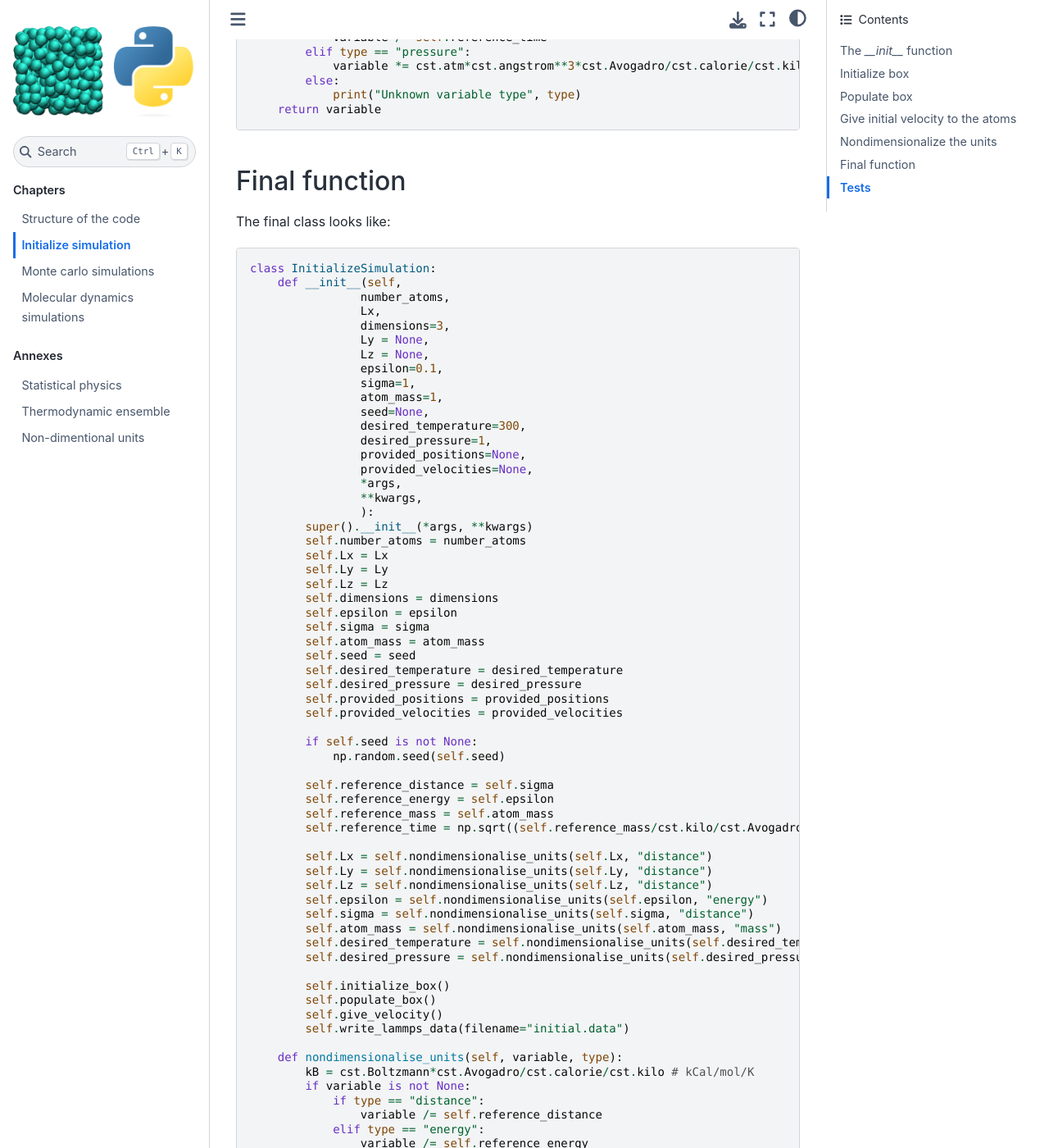
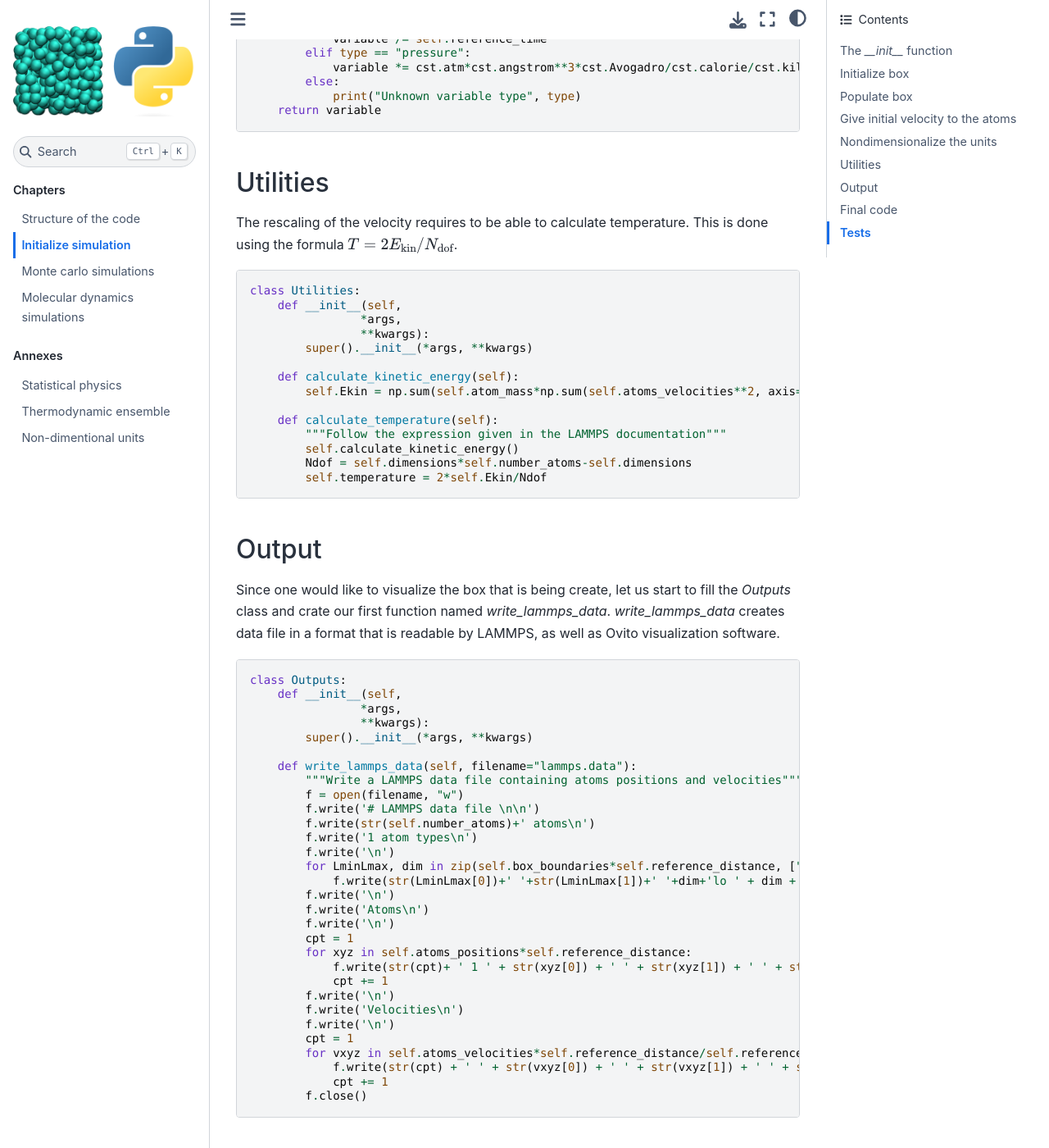
Before and after one commit to mdcourse/mdcourse.github.io, a Sphinx documentation site: the page built from docs/source/chapters/chapter2.rst, in a window 1280 px wide and 1400 px high, scrolled down 3464 px. Shown: the whole window at 82% size. Built offline with Sphinx 7.4.7 and the Sphinx Book theme 1.1.4, drawn with Linux system fonts in a browser that asks for light colours; some of the changed text lies outside the part shown.

```diff
--- a/docs/source/chapters/chapter2.rst
+++ b/docs/source/chapters/chapter2.rst
@@ -141,7 +141,7 @@ Providing the atoms with an initial velocity is useful to reach the target tempe
 Commonly, one can make sure that no overall translational nor rotational momentum is given
 to the atoms.
 
-The scale :math:`\sqrt \left(1+((T_0/T)-1) \right)` is used to rescale the velocity of the
+The scale :math:`\sqrt{[ 1+((T_0/T-1) ]}` is used to rescale the velocity of the
 atoms so that the temperature of the system goes from :math:`T`, the current temperature,
 to :math:`T_0`, the desired temperature.
 
@@ -175,12 +175,79 @@ and mass (:math:`\mass`) as provided by default.
                 print("Unknown variable type", type)
         return variable
 
-Final function
---------------
+Utilities
+---------
 
-The final class looks like:
+The rescaling of the velocity requires to be able to calculate temperature. This is
+done using the formula :math:`T = 2 E_\text{kin} / N_\text{dof}`.
 
 .. code-block:: python
+
+    class Utilities:
+        def __init__(self,
+                    *args,
+                    **kwargs):
+            super().__init__(*args, **kwargs)
+
+        def calculate_kinetic_energy(self):
+            self.Ekin = np.sum(self.atom_mass*np.sum(self.atoms_velocities**2, axis=1)/2)
+
+        def calculate_temperature(self):
+            """Follow the expression given in the LAMMPS documentation"""
+            self.calculate_kinetic_energy()
+            Ndof = self.dimensions*self.number_atoms-self.dimensions
+            self.temperature = 2*self.Ekin/Ndof
+
+Output
+------
+
+Since one would like to visualize the box that is being create, let us start to fill the
+*Outputs* class and crate our first function named *write_lammps_data*. *write_lammps_data*
+creates data file in a format that is readable by LAMMPS, as well as Ovito visualization
+software.
+
+.. code-block:: python
+
+    class Outputs:
+        def __init__(self,
+                    *args,
+                    **kwargs):
+            super().__init__(*args, **kwargs)
+
+        def write_lammps_data(self, filename="lammps.data"):
+            """Write a LAMMPS data file containing atoms positions and velocities"""
+            f = open(filename, "w")
+            f.write('# LAMMPS data file \n\n')
+            f.write(str(self.number_atoms)+' atoms\n')
+            f.write('1 atom types\n')
+            f.write('\n')
+            for LminLmax, dim in zip(self.box_boundaries*self.reference_distance, ["x", "y", "z"]):
+                f.write(str(LminLmax[0])+' '+str(LminLmax[1])+' '+dim+'lo ' + dim +  'hi\n')
+            f.write('\n')
+            f.write('Atoms\n')
+            f.write('\n')
+            cpt = 1
+            for xyz in self.atoms_positions*self.reference_distance:
+                f.write(str(cpt)+ ' 1 ' + str(xyz[0]) + ' ' + str(xyz[1]) + ' ' + str(xyz[2]) +'\n')
+                cpt += 1
+            f.write('\n')
+            f.write('Velocities\n')
+            f.write('\n')
+            cpt = 1
+            for vxyz in self.atoms_velocities*self.reference_distance/self.reference_time:
+                f.write(str(cpt) + ' ' + str(vxyz[0]) + ' ' + str(vxyz[1]) + ' ' + str(vxyz[2]) +'\n')
+                cpt += 1
+            f.close()
+
+Final code
+----------
+
+The currently written code is:
+
+.. code-block:: python
+
+    from scipy import constants as cst
+    import numpy as np
 
     class InitializeSimulation:
         def __init__(self,
@@ -292,6 +359,54 @@ The final class looks like:
             scale = np.sqrt(1+((self.desired_temperature/self.temperature)-1))
             self.atoms_velocities *= scale
 
+
+    class Utilities:
+        def __init__(self,
+                    *args,
+                    **kwargs):
+            super().__init__(*args, **kwargs)
+
+        def calculate_kinetic_energy(self):
+            self.Ekin = np.sum(self.atom_mass*np.sum(self.atoms_velocities**2, axis=1)/2)
+
+        def calculate_temperature(self):
+            """Follow the expression given in the LAMMPS documentation"""
+            self.calculate_kinetic_energy()
+            Ndof = self.dimensions*self.number_atoms-self.dimensions
+            self.temperature = 2*self.Ekin/Ndof
+
+
+    class Outputs:
+        def __init__(self,
+                    *args,
+                    **kwargs):
+            super().__init__(*args, **kwargs)
+
+        def write_lammps_data(self, filename="lammps.data"):
+            """Write a LAMMPS data file containing atoms positions and velocities"""
+            f = open(filename, "w")
+            f.write('# LAMMPS data file \n\n')
+            f.write(str(self.number_atoms)+' atoms\n')
+            f.write('1 atom types\n')
+            f.write('\n')
+            for LminLmax, dim in zip(self.box_boundaries*self.reference_distance, ["x", "y", "z"]):
+                f.write(str(LminLmax[0])+' '+str(LminLmax[1])+' '+dim+'lo ' + dim +  'hi\n')
+            f.write('\n')
+            f.write('Atoms\n')
+            f.write('\n')
+            cpt = 1
+            for xyz in self.atoms_positions*self.reference_distance:
+                f.write(str(cpt)+ ' 1 ' + str(xyz[0]) + ' ' + str(xyz[1]) + ' ' + str(xyz[2]) +'\n')
+                cpt += 1
+            f.write('\n')
+            f.write('Velocities\n')
+            f.write('\n')
+            cpt = 1
+            for vxyz in self.atoms_velocities*self.reference_distance/self.reference_time:
+                f.write(str(cpt) + ' ' + str(vxyz[0]) + ' ' + str(vxyz[1]) + ' ' + str(vxyz[2]) +'\n')
+                cpt += 1
+            f.close()
+
 Tests
 -----
 
--- a/docs/source/conf.py
+++ b/docs/source/conf.py
@@ -1,6 +1,6 @@
 # Configuration file for the Sphinx documentation builder.
 
-project = 'learn-ms-with-python'
+project = 'learn-molecular-simulaion-with-python'
 copyright = 'All source code is available under the GNU General Public License v3.0'
 author = 'Simon Gravelle'
 release = '0.0.0'
@@ -11,7 +11,12 @@ templates_path = ['_templates']
 exclude_patterns = []
 
 html_theme = "sphinx_book_theme"
+pygments_style = 'tango'
 html_title = "    "
 html_static_path = ['_static']
 
 html_logo = "_static/logo/logo-lmdwp.png"
+
+html_show_copyright = False
+html_show_sphinx = False
+html_short_title = "True"
```
Also changed, not shown: other parts of docs/source/chapters/chapter2.rst (+1 -1 lines), 4 other files.
